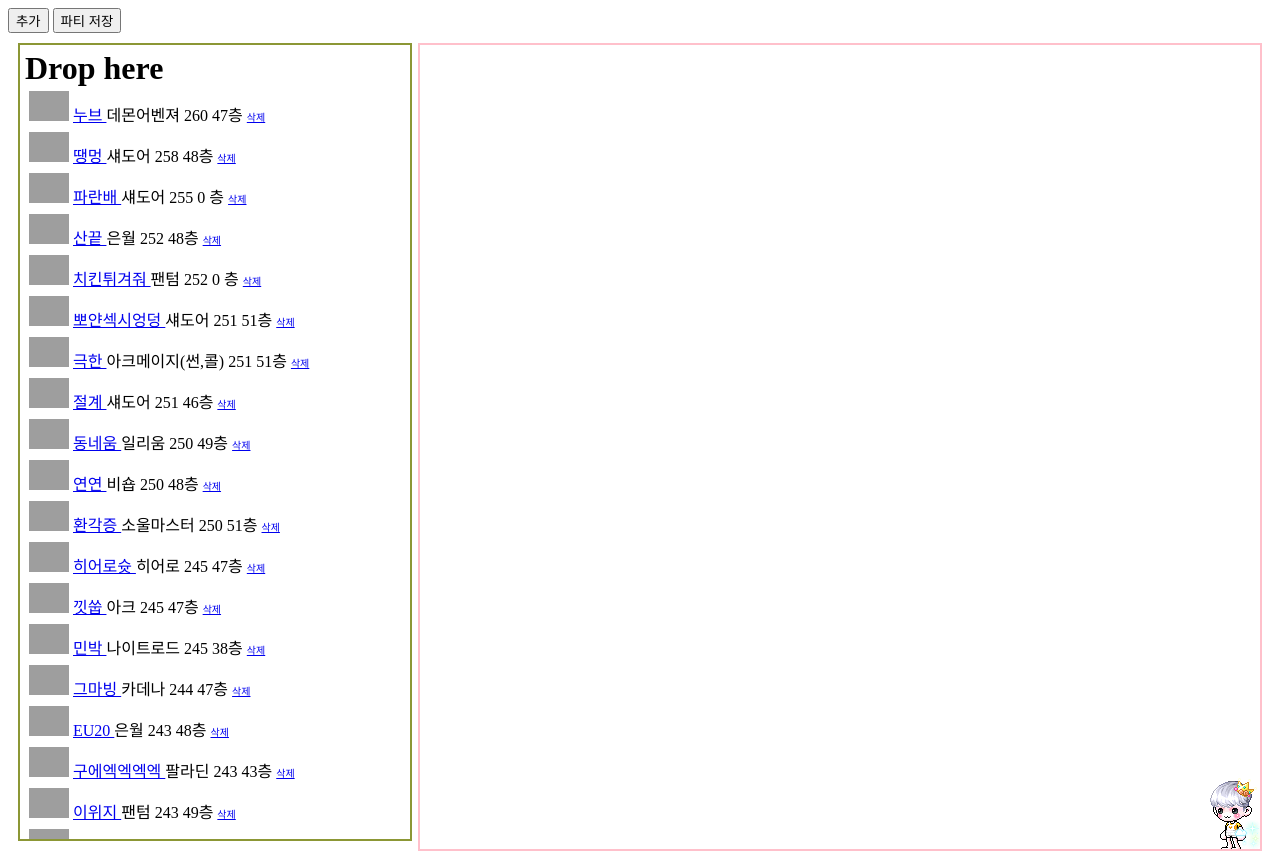
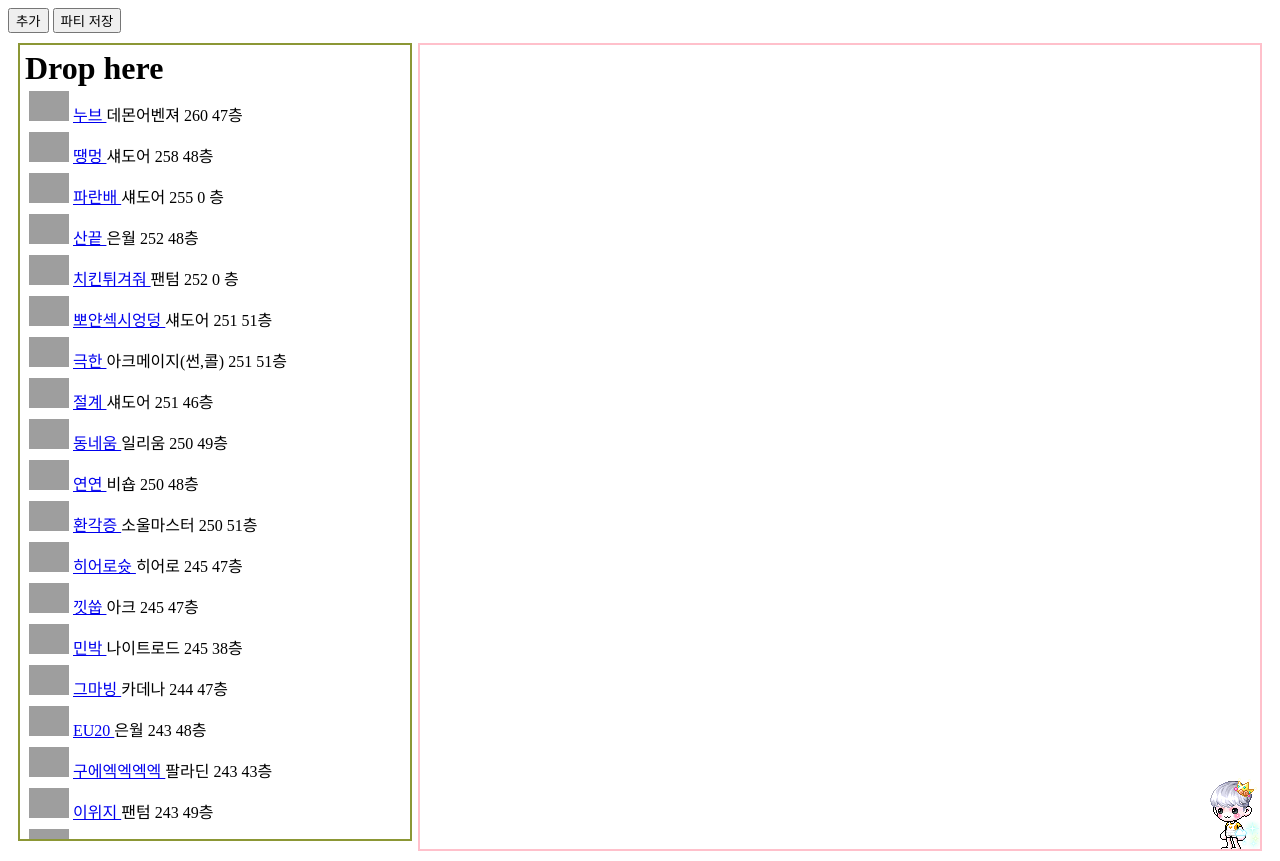
Before and after one commit to srlee056/gcproject, a Django app: template parsed_data/templates/parsed_data/guild_player_list.html in a window 1280 px wide. Run offline with Django 3.2, Linux system fonts and the light colour scheme; the template is opened without the code that fills it: values that come from a table or form of the project are taken from there, others are empty; data comes from the database, SQL or seed files in the repository; some libraries are stand-ins or nearby versions; grey boxes are pictures that could not be loaded.

Commit message:
delete 'delete button'

```diff
--- a/parsed_data/templates/parsed_data/guild_player_list.html
+++ b/parsed_data/templates/parsed_data/guild_player_list.html
@@ -33,7 +33,7 @@
                             <span class = pData width="80px" height="30px">{{player.character}} </span>
                             <span class = pData width="50px" height="30px">{{player.level}} </span>
                             <span class = pData width="50px" height="30px">{{player.mrFloor}}층</span>
-                            <span><a href = "{% url 'guild:delete' player.id %}" style = "font-size: x-small;">삭제</a></span>
+                            <!--<span><a href = "{% url 'guild:delete' player.id %}" style = "font-size: x-small;">삭제</a></span> -->
                     </div>
 
 
@@ -104,7 +104,7 @@
                                             <span class = pData width="80px" height="30px">{{player.character}} </span>
                                             <span class = pData width="50px" height="30px">{{player.level}} </span>
                                             <span class = pData width="50px" height="30px">{{player.mrFloor}}층</span>
-                                            <span><a href = "{% url 'guild:delete' player.id %}" style = "font-size: x-small;">삭제</a></span>
+                                            <!--<span><a href = "{% url 'guild:delete' player.id %}" style = "font-size: x-small;">삭제</a></span> -->
                                     </div>
 
 
```
